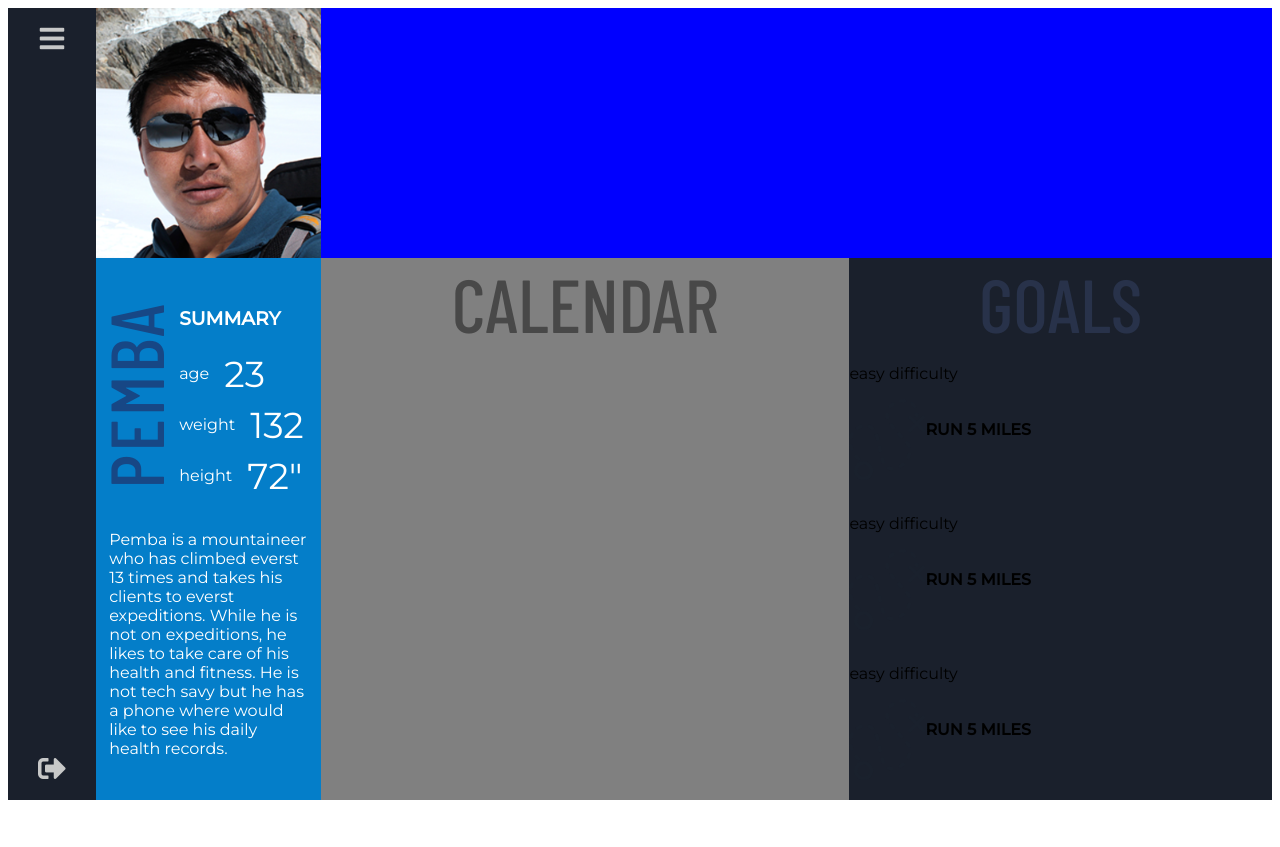
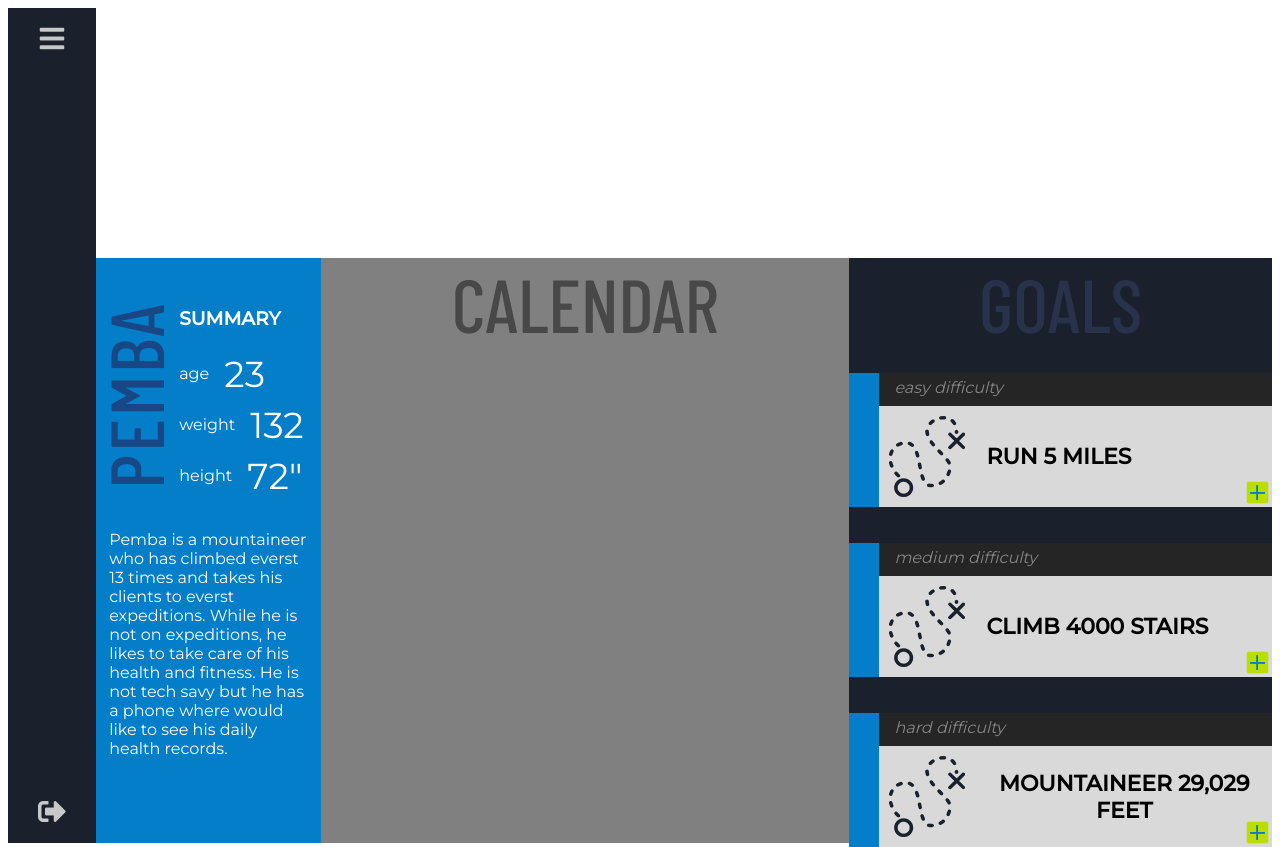
Before and after one commit to easbell/UI-UX-Challenge, a plain HTML site: page index.html in a window 1280 px wide. Before the commit the page ends 808 px from the top, so only its background shows below. Drawn offline with nearby package versions, Linux system fonts and the light colour scheme; a web font is replaced by a local one.

Commit message:
Remove top styles.

```diff
--- a/index.html
+++ b/index.html
@@ -55,20 +55,23 @@
             <div class="run-goal">
               <img src='./assets/run.png'/>
               <h4>RUN 5 MILES</h4>
+              <img class='add' src='./assets/add.png' />
             </div>
           </div>
           <div class="run">
-            <p>easy difficulty</p>
+            <p>medium difficulty</p>
             <div class="run-goal">
               <img src='./assets/run.png'/>
-              <h4>RUN 5 MILES</h4>
+              <h4>CLIMB 4000 STAIRS</h4>
+              <img class='add' src='./assets/add.png' />
             </div>
           </div>
           <div class="run">
-            <p>easy difficulty</p>
+            <p>hard difficulty</p>
             <div class="run-goal">
               <img src='./assets/run.png'/>
-              <h4>RUN 5 MILES</h4>
+              <h4>MOUNTAINEER 29,029 FEET</h4>
+              <img class='add' src='./assets/add.png' />
             </div>
           </div>
         </div>
--- a/styles.css
+++ b/styles.css
@@ -24,19 +24,6 @@ aside {
 aside i {
   color: #c7c8c8;
   font-size: 28px;
-}
-
-header {
-  grid-area: header;
-  background-color: blue;
-  display: grid;
-  grid-template-columns: 225px 3fr;
-}
-
-.profile {
-  background-image: url('./assets/Pemba.png');
-  background-size: cover;
-  background-position: center;
 }
 
 main {
@@ -102,44 +89,52 @@ h3 {
 .goals {
   background-color: #1a202c;
 }
-/*
-.goals div {
-  border-left: solid 15px #047ec9;
-} */
 
 .all-goals {
   display: grid;
   grid-template-rows: 130px 130px 130px;
-  grid-gap: 20px;
+  grid-gap: 40px;
 }
-/*
+
+.add {
+  height: 29px;
+  position: absolute;
+  bottom: 0;
+  right: 0;
+}
+
 .goals p {
-  border-left: solid 16px #047ec9;
-  margin-bottom: 0;
+  margin: 0;
+  border-left: solid 30px #047ec9;
   font-style: italic;
   background-color: #252525;
-  color: #646464;
-  height: 32px;
+  color: #868585;;
+  height: 33px;
   padding-left: 15px;
   padding-top: 5px;
-} */
+}
 
 .goals h4 {
   display: inline;
+  margin-left: 21px;
+  font-size: 22px;
+  margin-top: 10px;
+  margin-bottom: 10px;
+  text-align: center;
 }
 
 .run-goal {
   display: flex;
+  background-color: #d9d9d9;
+  align-items: center;
+  border-left: solid 30px #047ec9;
+  padding: 10px;
+  position: relative;
 }
 
 .goals h2 {
   color: #28324a;
   font-family: "Barlow Condensed";
   font-weight: 500;
+  margin-bottom: 25px;
 }
-/*
-.run-goal {
-  background-color: #d9d9d9;
-  display: flex;
-  align-items: center;
-} */
```
Also changed, not shown: assets/add.png (added).
